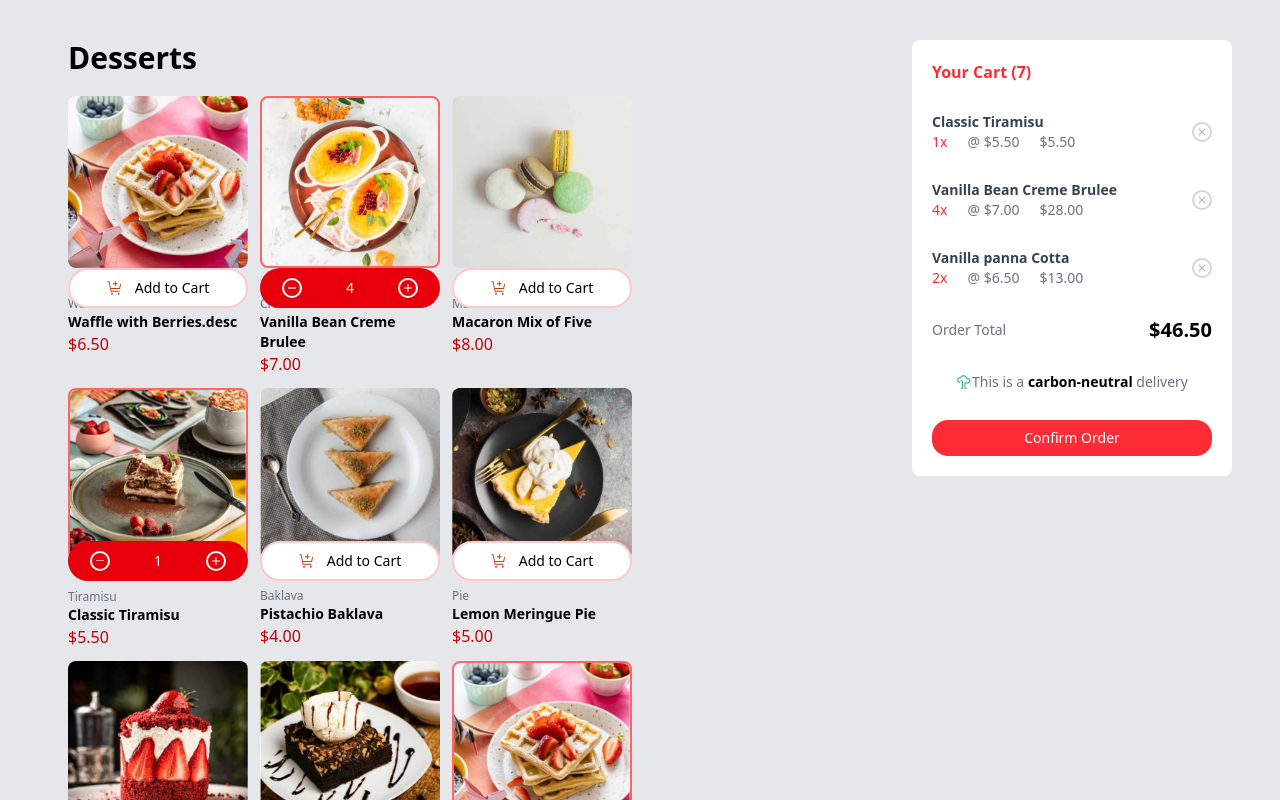
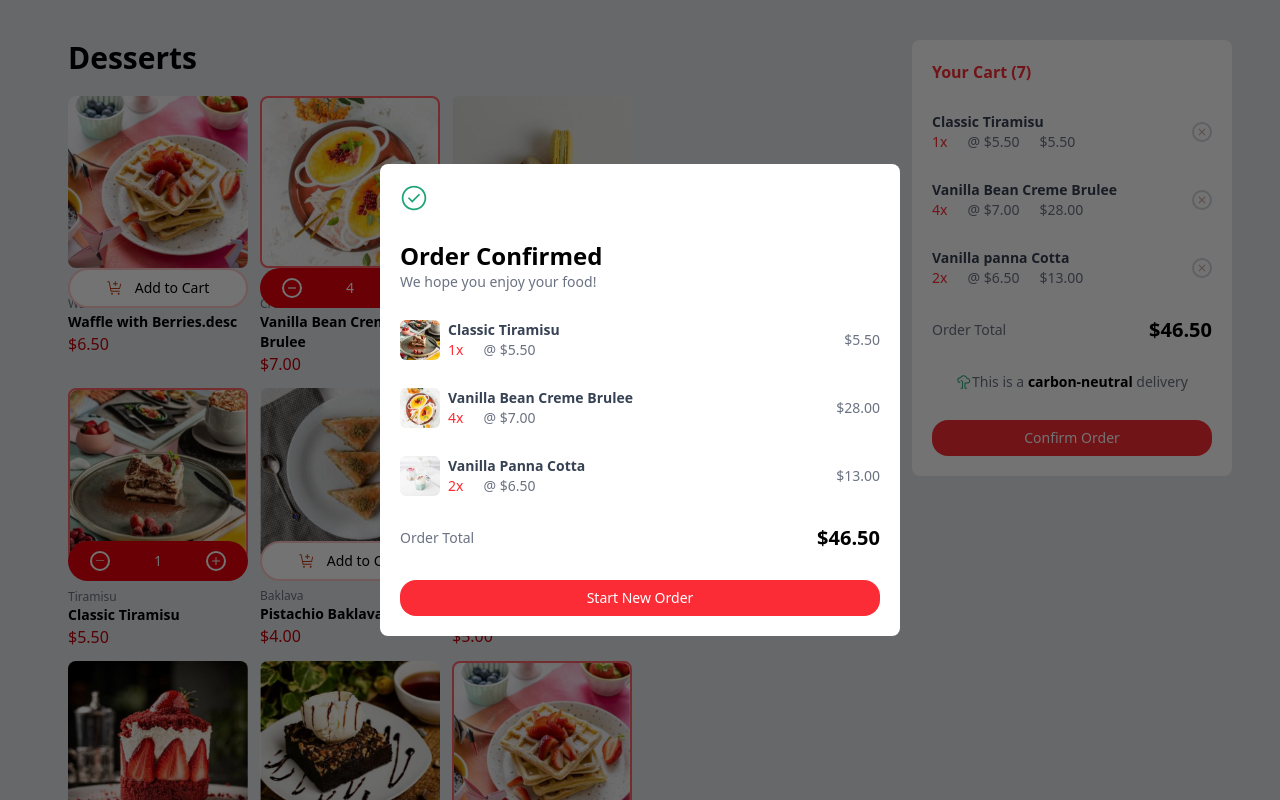
Before and after one commit to master-fo/product-list-with-cart, a website built with Vite: page index.html in a window 1280 px wide. Both pictures are taken after a click on the button "Confirm Order". Shown: the top 800 px of the page. Built offline with nearby package versions, Linux system fonts and the light colour scheme.

Commit message:
complete Order-Confirmed Page

```diff
--- a/index.html
+++ b/index.html
@@ -4,7 +4,7 @@
     <meta name="viewport" content="width=device-width, initial-scale=1.0" />
     <link rel="stylesheet" href="/src/styles.css">
     <title>Product List with Cart</title>
-    <!-- <script type="module" src="/src/main.js"></script> -->
+    <script type="module" src="/src/main.js"></script>
   </head>
   <body>
     <div class="page container py-10 mx-auto bg-gray-200 flex flex-wrap justify-around">
@@ -294,7 +294,7 @@
                 <img class="w-4" src="./images/icon-carbon-neutral.svg" alt="">
                 <span class="text-sm text-gray-500">This is a <b class="text-black">carbon-neutral</b> delivery</span>
             </div>
-            <button class="bg-red-500 text-white text-sm w-full rounded-2xl py-2">Confirm Order</button>
+            <button id="confirm-order--btn" class="bg-red-500 text-white text-sm w-full rounded-2xl py-2">Confirm Order</button>
         </div>
 
         <div class="hidden w-80 p-5 rounded-lg bg-white flex flex-col items-center gap-7">
@@ -304,6 +304,64 @@
         </div>
 
       </div>
-    </div>
-  </body>
+
+
+
+      <div id="order-confirmed--page" class="hidden w-screen h-screen bg-black/55 absolute inset-0 flex justify-center items-end sm:items-center">
+        <div class="w-full sm:max-w-130 p-5 rounded-lg bg-white flex flex-col gap-7">
+            <img class="w-7 h-7" src="./images/icon-order-confirmed.svg" alt="">
+            <div class="">
+                <h2 class="cart-title text-2xl text-black font-bold">Order Confirmed</h2>
+                <span class="text-gray-500 text-sm">We hope you enjoy your food!</span>
+              </div>
+              <div class="flex flex-col gap-7">
+                  <div class="flex justify-between items-center">
+                      <div class="flex gap-2">
+                          <img src="./images/image-tiramisu-desktop.jpg" alt="" class="w-10 h-10 rounded-md">
+                          <div class="">
+                            <p class="text-sm font-bold text-gray-700">Classic Tiramisu</p>
+                            <div class="flex justify-start gap-5">
+                                <span class="text-sm text-red-500">1x</span>
+                                <span class="text-sm text-gray-500">@ $5.50</span>
+                            </div>
+                        </div>
+                    </div>
+                    <span class="text-sm text-gray-500">$5.50</span>
+                </div>
+                <div class="flex justify-between items-center">
+                    <div class="flex gap-2">
+                        <img src="./images/image-creme-brulee-desktop.jpg" alt="" class="w-10 h-10 rounded-md">
+                        <div class="">
+                            <p class="text-sm font-bold text-gray-700">Vanilla Bean Creme Brulee</p>
+                            <div class="flex justify-start gap-5">
+                                <span class="text-sm text-red-500">4x</span>
+                                <span class="text-sm text-gray-500">@ $7.00</span>
+                            </div>
+                        </div>
+                    </div>
+                    <span class="text-sm text-gray-500">$28.00</span>
+                </div>
+                <div class="flex justify-between items-center">
+                    <div class="flex gap-2">
+                        <img src="./images/image-panna-cotta-desktop.jpg" alt="" class="w-10 h-10 rounded-md">
+                        <div class="">
+                            <p class="text-sm font-bold text-gray-700">Vanilla Panna Cotta</p>
+                            <div class="flex justify-start gap-5">
+                                <span class="text-sm text-red-500">2x</span>
+                                <span class="text-sm text-gray-500">@ $6.50</span>
+                            </div>
+                        </div>
+                    </div>
+                    <span class="text-sm text-gray-500">$13.00</span>
+                </div>
+            </div>
+            <div class="flex justify-between items-center">
+                <span class="text-sm text-gray-500">Order Total</span>
+                <p class="text-black font-bold text-xl">$46.50</p>
+            </div>
+            <button id="new-order--btn" class="bg-red-500 text-white text-sm w-full rounded-2xl py-2">Start New Order</button>
+        </div>
+      </div>
+
+    </body>
 </html>
--- a/src/main.js
+++ b/src/main.js
@@ -1,24 +1,13 @@
-import './style.css'
-import javascriptLogo from './javascript.svg'
-import viteLogo from '/vite.svg'
-import { setupCounter } from './counter.js'
+let confirmOrderBtn = document.querySelector('#confirm-order--btn')
+ let orderConfirmedPage = document.querySelector('#order-confirmed--page')
+ let newOrderBtn = document.querySelector('#new-order--btn')
 
-document.querySelector('#app').innerHTML = `
-  <div>
-    <a href="https://vite.dev" target="_blank">
-      <img src="${viteLogo}" class="logo" alt="Vite logo" />
-    </a>
-    <a href="https://developer.mozilla.org/en-US/docs/Web/JavaScript" target="_blank">
-      <img src="${javascriptLogo}" class="logo vanilla" alt="JavaScript logo" />
-    </a>
-    <h1>Hello Vite!</h1>
-    <div class="card">
-      <button id="counter" type="button"></button>
-    </div>
-    <p class="read-the-docs">
-      Click on the Vite logo to learn more
-    </p>
-  </div>
-`
+ confirmOrderBtn.addEventListener('click', e=>{
+  e.preventDefault()
+  orderConfirmedPage.classList.remove('hidden')
+})
 
-setupCounter(document.querySelector('#counter'))
+newOrderBtn.addEventListener('click', e=>{
+  e.preventDefault()
+  orderConfirmedPage.classList.add('hidden')
+})
```
